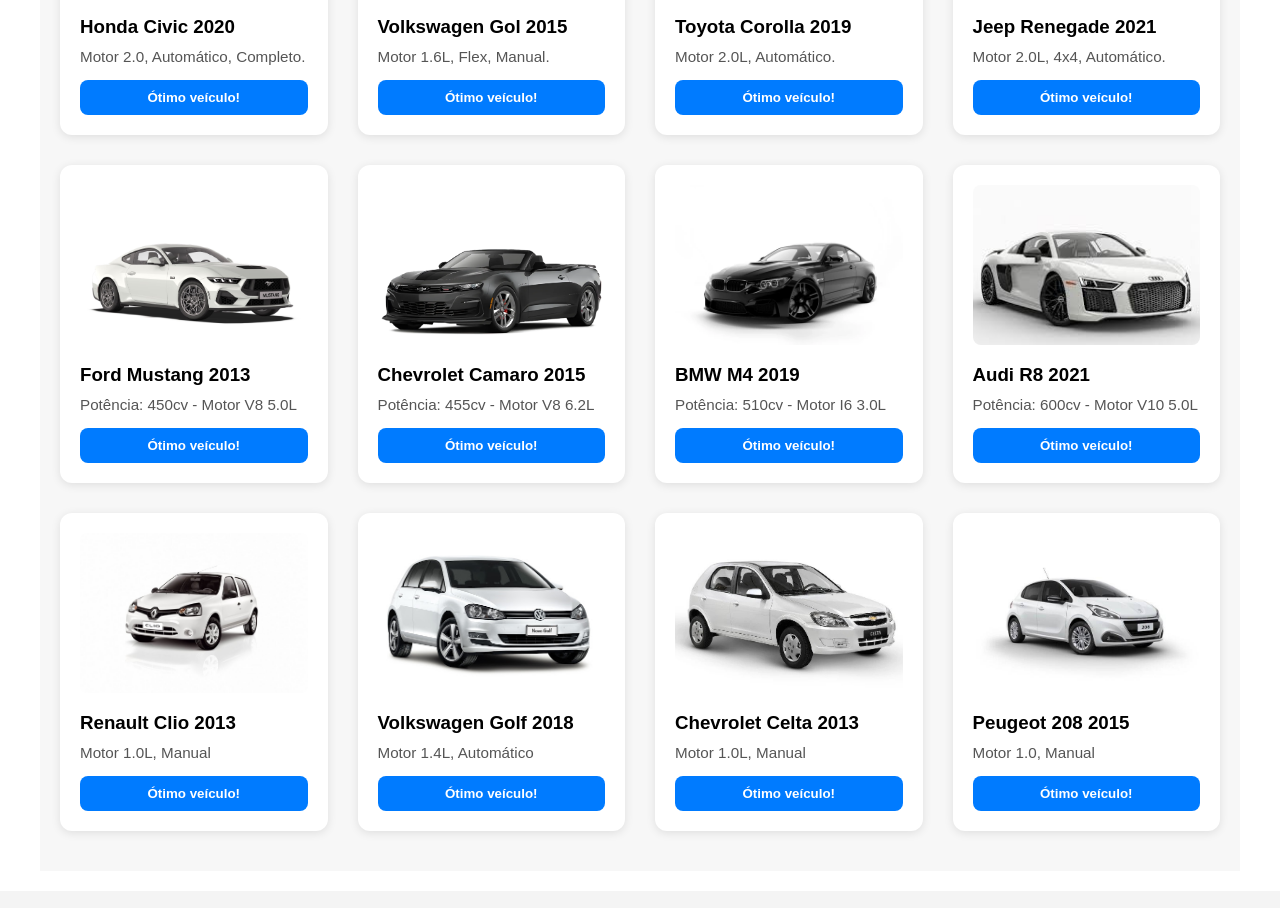
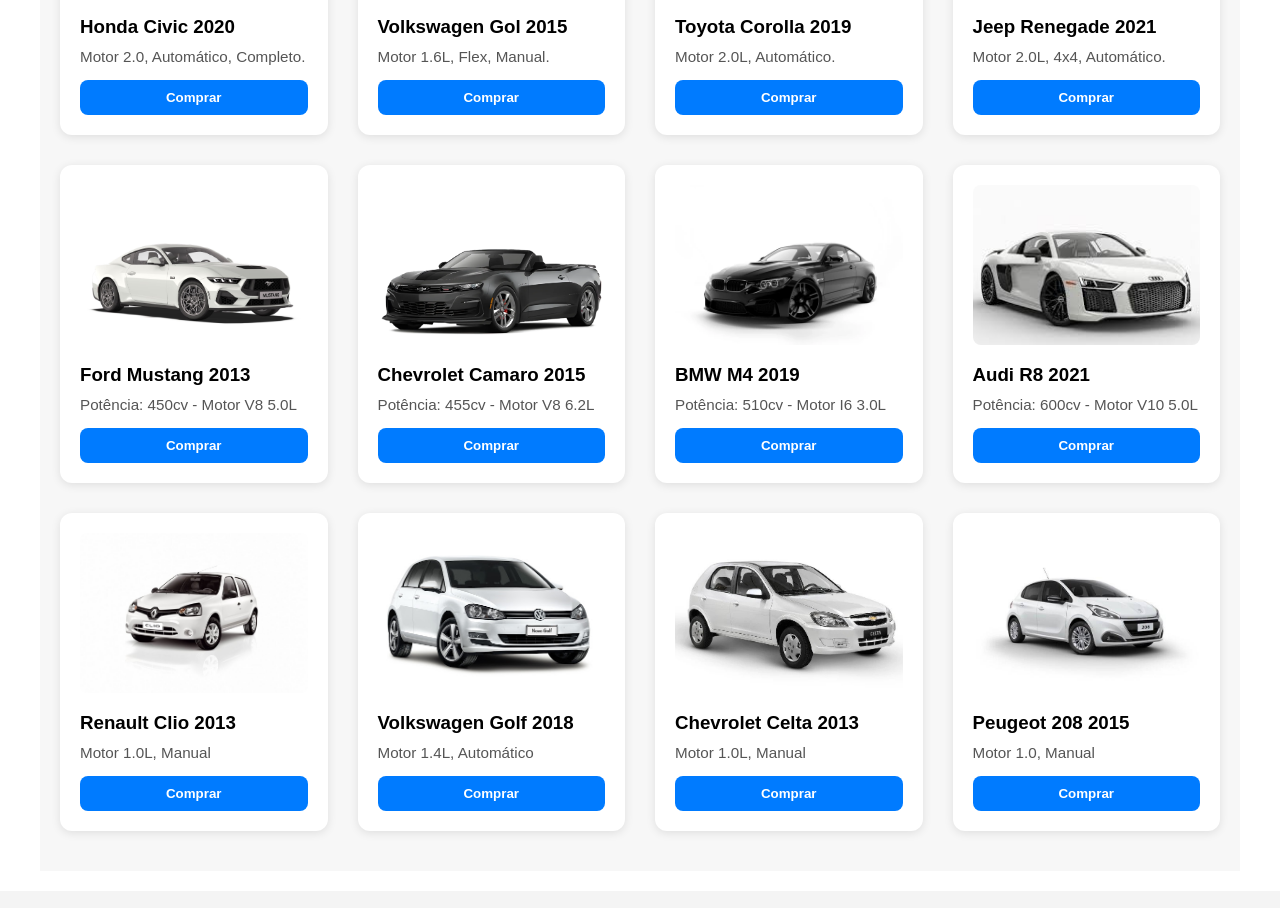
Before and after one commit to ThiagoViniciosAnacleto/Flores-Trab-3periodo, a plain HTML site: page index.html in a window 1280 px wide. Shown: the part 371-1279 px from the top of the page. Drawn offline with Linux system fonts and the light colour scheme.

Commit message:
alterando botão itens
alterando botão itens

```diff
--- a/index.html
+++ b/index.html
@@ -46,73 +46,73 @@
                     <img src="img/carros/civic.jpg" alt="Honda Civic 2020">
                     <h3>Honda Civic 2020</h3>
                     <p>Motor 2.0, Automático, Completo.</p>
-                    <button>Ótimo veículo!</button>
+                    <button>Comprar</button>
                 </article>
                 <article class="card-carro">
                     <img src="img/carros/gol.jpg" alt="Volkswagen Gol 2015">
                     <h3>Volkswagen Gol 2015</h3>
                     <p>Motor 1.6L, Flex, Manual.</p>
-                    <button>Ótimo veículo!</button>
+                    <button>Comprar</button>
                 </article>
                 <article class="card-carro">
                     <img src="img/carros/corolla.jpg" alt="Toyota Corolla 2019">
                     <h3>Toyota Corolla 2019</h3>
                     <p>Motor 2.0L, Automático.</p>
-                    <button>Ótimo veículo!</button>
+                    <button>Comprar</button>
                 </article>
                 <article class="card-carro">
                     <img src="img/carros/renegade.jpg" alt="Jeep Renegade 2021">
                     <h3>Jeep Renegade 2021</h3>
                     <p>Motor 2.0L, 4x4, Automático.</p>
-                    <button>Ótimo veículo!</button>
+                    <button>Comprar</button>
                 </article>
                 <article class="card-carro">
                     <img src="img/carros/mustang.jpg" alt="Ford Mustang 2013">
                     <h3>Ford Mustang 2013</h3>
                     <p>Potência: 450cv - Motor V8 5.0L</p>
-                    <button>Ótimo veículo!</button>
+                    <button>Comprar</button>
                 </article>
                 <article class="card-carro">
                     <img src="img/carros/camaro.jpg" alt="Chevrolet Camaro 2015">
                     <h3>Chevrolet Camaro 2015</h3>
                     <p>Potência: 455cv - Motor V8 6.2L</p>
-                    <button>Ótimo veículo!</button>
+                    <button>Comprar</button>
                 </article>
                 <article class="card-carro">
                     <img src="img/carros/m4.jpg" alt="BMW M4 2019">
                     <h3>BMW M4 2019</h3>
                     <p>Potência: 510cv - Motor I6 3.0L</p>
-                    <button>Ótimo veículo!</button>
+                    <button>Comprar</button>
                 </article>
                 <article class="card-carro">
                     <img src="img/carros/r8.jpg" alt="Honda Civic 2020">
                     <h3>Audi R8 2021</h3>
                     <p>Potência: 600cv - Motor V10 5.0L</p>
-                    <button>Ótimo veículo!</button>
+                    <button>Comprar</button>
                 </article>
                 <article class="card-carro">
                     <img src="img/carros/clio.jpg" alt="Ford Mustang 2013">
                     <h3>Renault Clio 2013</h3>
                     <p>Motor 1.0L, Manual</p>
-                    <button>Ótimo veículo!</button>
+                    <button>Comprar</button>
                 </article>
                 <article class="card-carro">
                     <img src="img/carros/golf.jpg" alt="Chevrolet Camaro 2015">
                     <h3>Volkswagen Golf 2018</h3>
                     <p>Motor 1.4L, Automático</p>
-                    <button>Ótimo veículo!</button>
+                    <button>Comprar</button>
                 </article>
                 <article class="card-carro">
                     <img src="img/carros/celta.jpg" alt="BMW M4 2019">
                     <h3>Chevrolet Celta 2013</h3>
                     <p>Motor 1.0L, Manual</p>
-                    <button>Ótimo veículo!</button>
+                    <button>Comprar</button>
                 </article>
                 <article class="card-carro">
                     <img src="img/carros/208.jpg" alt="Honda Civic 2020">
                     <h3>Peugeot 208 2015</h3>
                     <p>Motor 1.0, Manual</p>
-                    <button>Ótimo veículo!</button>
+                    <button>Comprar</button>
                 </article>
             </div>
         </section>
```
